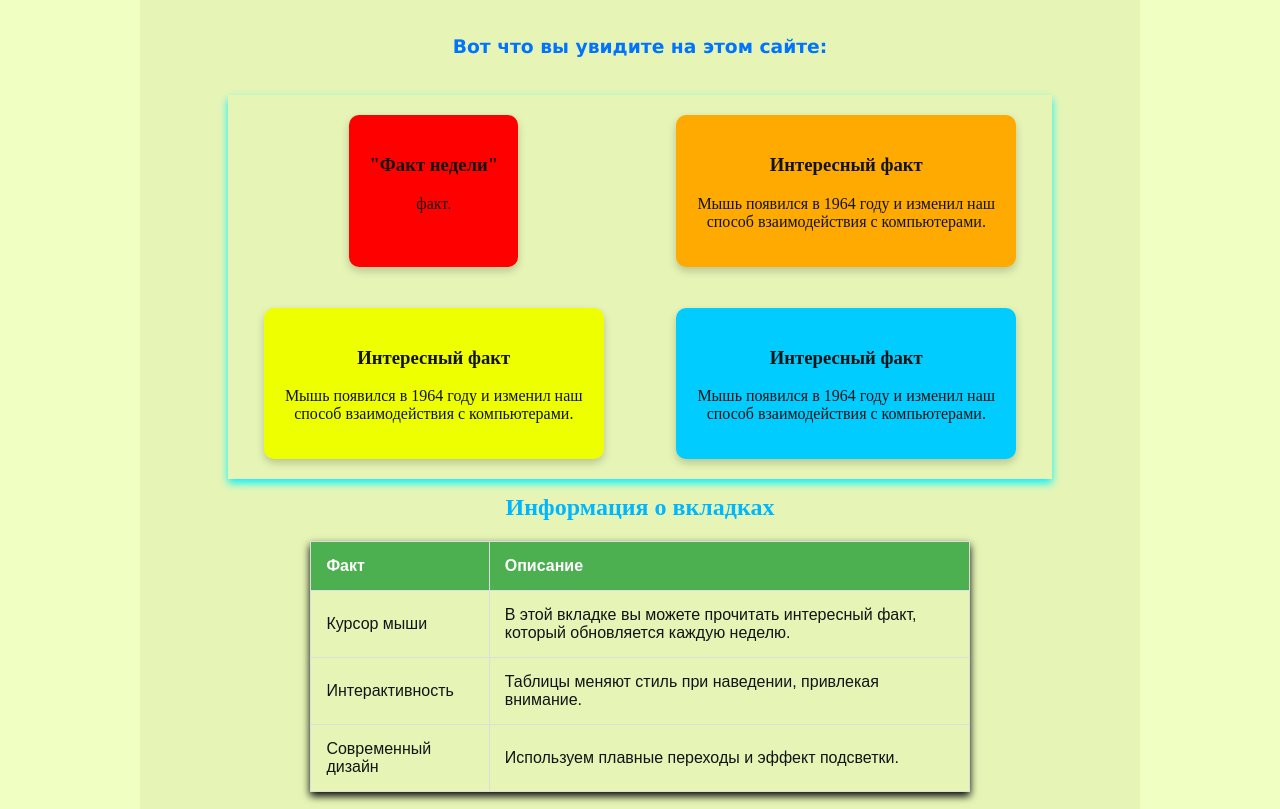
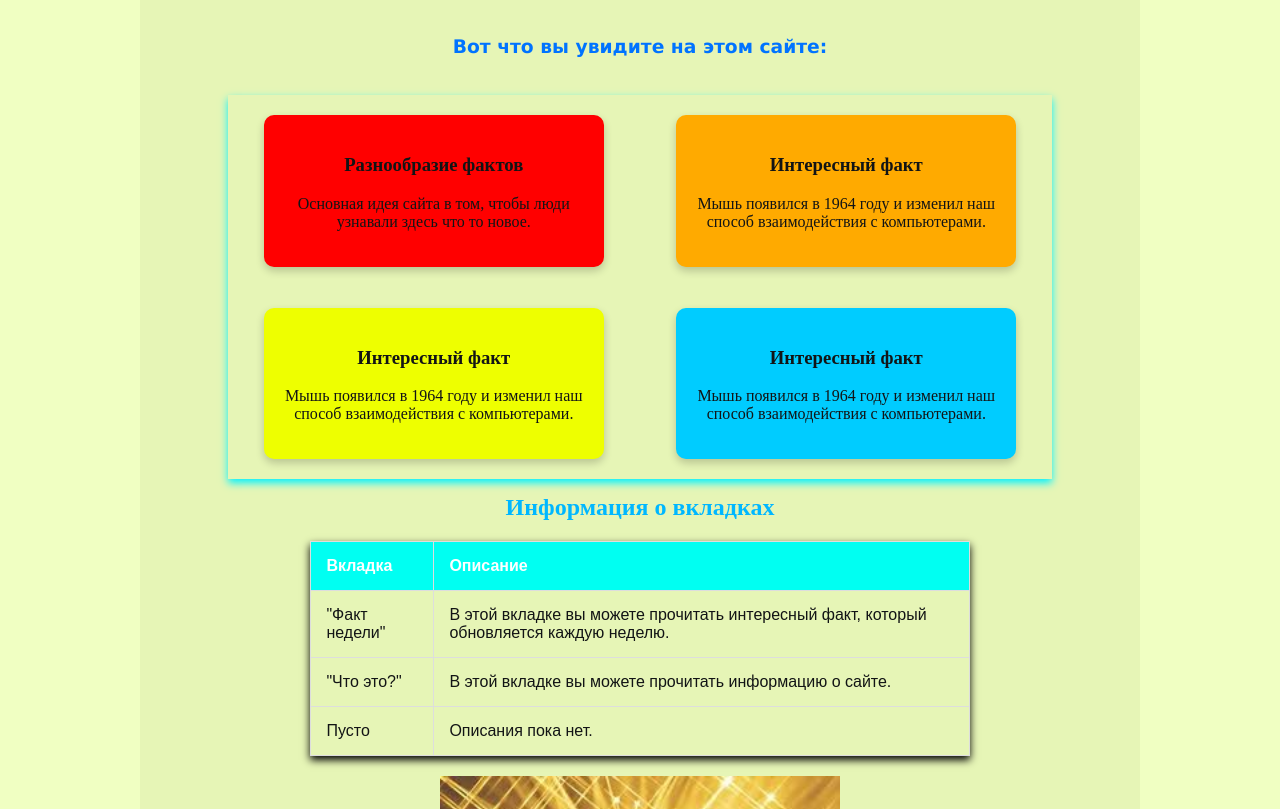
Before and after one commit to Sozdatel1/Sozdatel1.github.io, a plain HTML site: page index.html in a window 1280 px wide. Shown: the part 111-920 px from the top of the page. Drawn offline with Linux system fonts and the light colour scheme.

Commit message:
Улучшить главную

```diff
--- a/index.html
+++ b/index.html
@@ -63,8 +63,8 @@
     <div class="content-glavnaya">
 
       <div class="cards-grid">
-        <div style="max-width: 300px; margin: 20px auto; padding: 20px; box-shadow: 0 4px 8px rgba(0,0,0,0.2); border-radius: 10px; background-color: #ff0000;"><h3>"Факт недели"</h3>
-        <p>факт.</p>
+        <div style="max-width: 300px; margin: 20px auto; padding: 20px; box-shadow: 0 4px 8px rgba(0,0,0,0.2); border-radius: 10px; background-color: #ff0000;"><h3>Разнообразие фактов</h3>
+        <p>Основная идея сайта в том, чтобы люди узнавали здесь что то новое.</p>
         </div>
         <div style="max-width: 300px; margin: 20px auto; padding: 20px; box-shadow: 0 4px 8px rgba(0,0,0,0.2); border-radius: 10px; background-color: #ffaa00;"><h3>Интересный факт</h3>
         <p>Мышь появился в 1964 году и изменил наш способ взаимодействия с компьютерами.</p>
@@ -81,22 +81,22 @@
 <table class="fancy-table">
   <thead>
     <tr>
-      <th>Факт</th>
+      <th>Вкладка</th>
       <th>Описание</th>
     </tr>
   </thead>
   <tbody>
     <tr>
-      <td>Курсор мыши</td>
+      <td>"Факт недели"</td>
       <td>В этой вкладке вы можете прочитать интересный факт, который обновляется каждую неделю.</td>
     </tr>
     <tr>
-      <td>Интерактивность</td>
-      <td>Таблицы меняют стиль при наведении, привлекая внимание.</td>
+      <td>"Что это?"</td>
+      <td>В этой вкладке вы можете прочитать информацию о сайте.</td>
     </tr>
     <tr>
-      <td>Современный дизайн</td>
-      <td>Используем плавные переходы и эффект подсветки.</td>
+      <td>Пусто</td>
+      <td>Описания пока нет.</td>
     </tr>
   </tbody>
 </table>
--- a/styles/main.css
+++ b/styles/main.css
@@ -137,13 +137,13 @@ body {
 }
 
 .fancy-table th {
-  background-color: #4CAF50;
+  background-color: #00fff2;
   color: white;
 }
 
 .fancy-table tbody tr:hover {
-  background-color: #f1f1f1;
-  transform: translateX(5px);
+  background-color: #3da8a325;
+  transform: translateX(3px);
 }
 
 .container-one {
```
